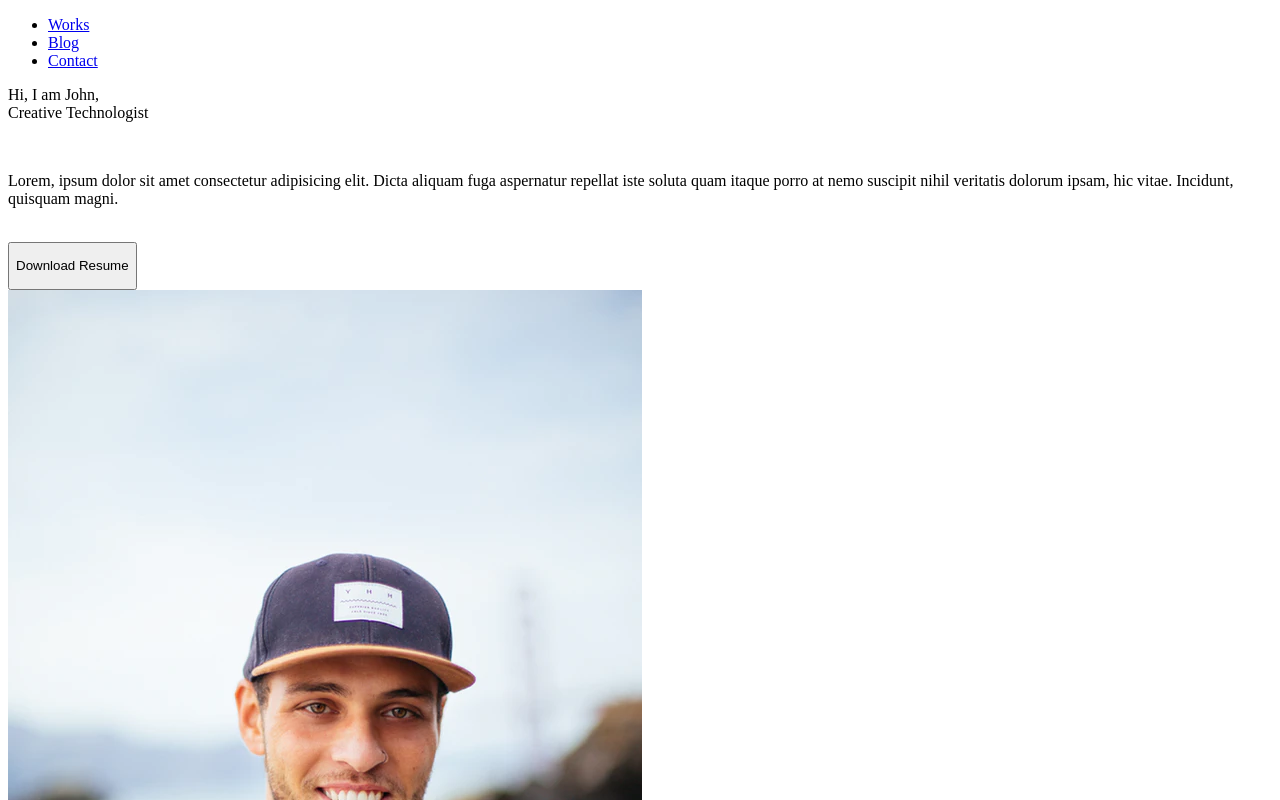
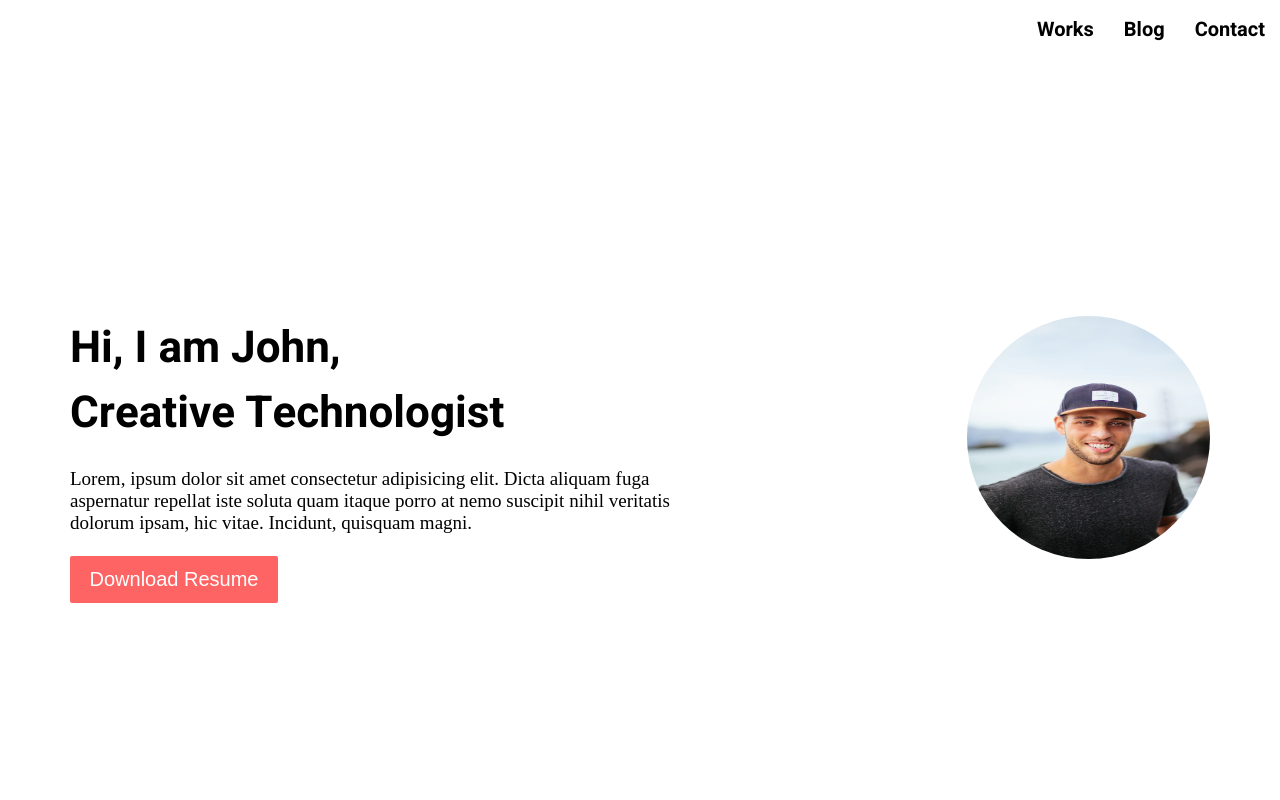
Before and after one commit to m1rty/Portfolio, a plain HTML site: page index.html in a window 1280 px wide. Shown: the top 800 px of the page. Drawn offline with Linux system fonts and the light colour scheme; the site is published under a folder, as on GitHub Pages, so addresses that start at the root find nothing.

Commit message:
Add files via upload

```diff
--- a/index.html
+++ b/index.html
@@ -8,7 +8,7 @@
     <link href="https://fonts.googleapis.com/css2?family=Heebo:wght@700&display=swap" rel="stylesheet">
     <meta name="viewport" content="width=device-width, initial-scale=1.0">
     <title>Сайт Портфолио</title>
-    <link rel="stylesheet" href="/css/home.css">
+    <link rel="stylesheet" href="css/home.css">
 </head>
 
 <body>
```
